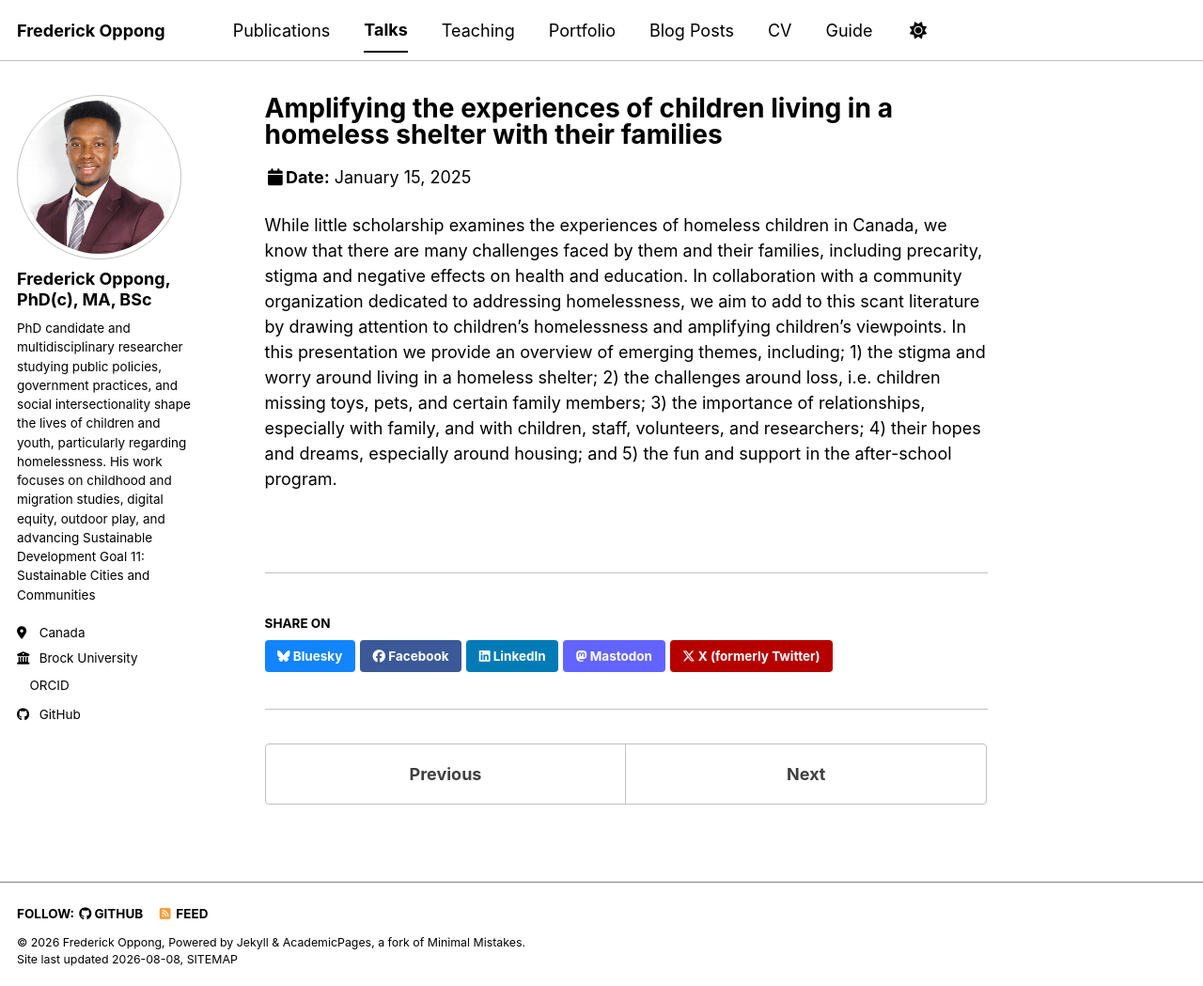
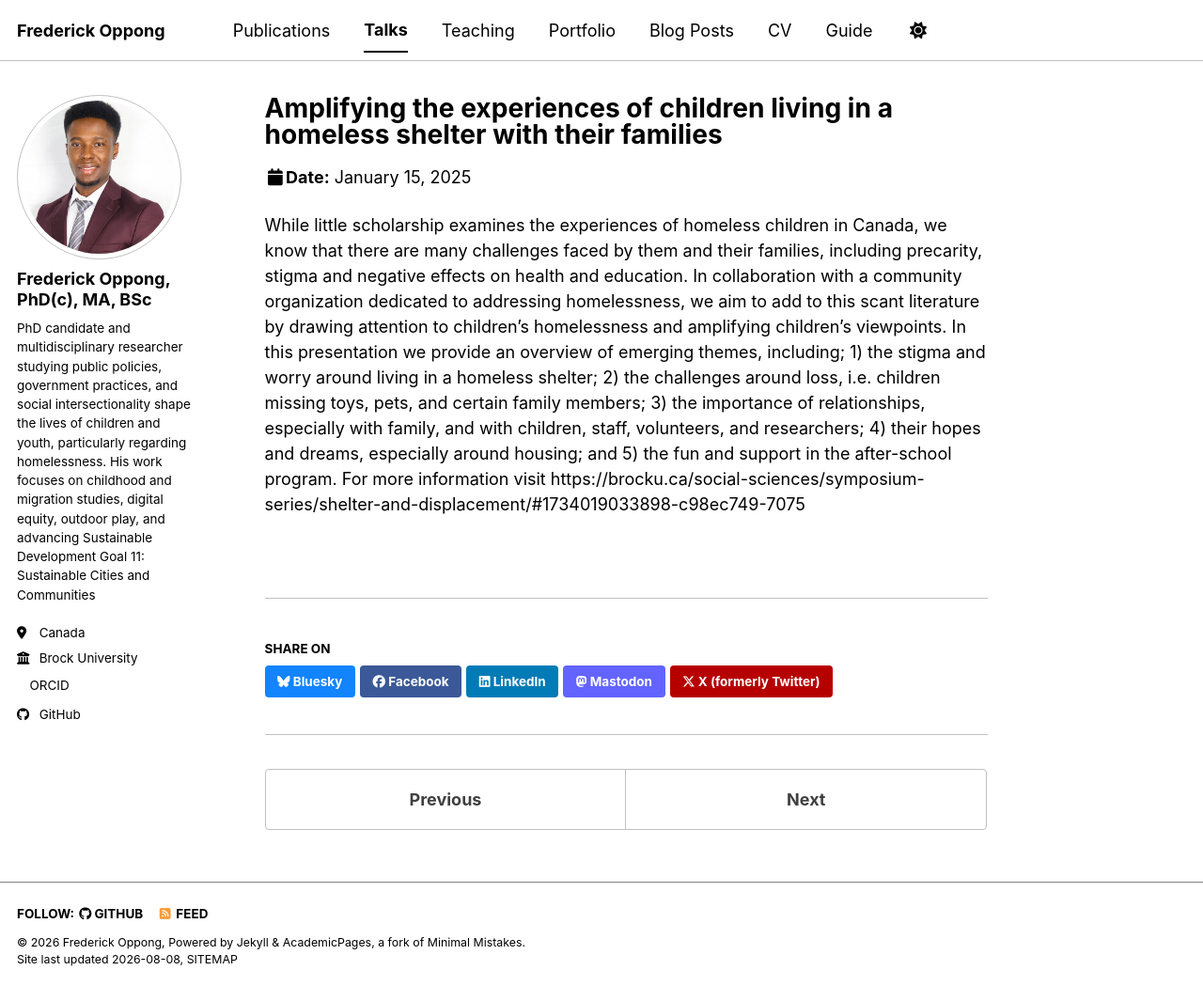
Before and after one commit to frederickoppong/frederickoppong.github.io, a Jekyll site: the page built from _talks/2014-03-01-talk-3.md, in a window 1280 px wide and 1049 px high. Shown: the whole window at 94% size. Built offline with Jekyll 4.4.1, drawn with Linux system fonts in a browser that asks for light colours; a style sheet for code colours, icons or effects is not loaded.

Commit message:
Update 2014-03-01-talk-3.md

```diff
--- a/_talks/2014-03-01-talk-3.md
+++ b/_talks/2014-03-01-talk-3.md
@@ -10,3 +10,4 @@ Authors: Raby, R., Tardif-Williams, C. Y., Alegria, E., & Oppong, F.
 ---
 
 While little scholarship examines the experiences of homeless children in Canada, we know that there are many challenges faced by them and their families, including precarity, stigma and negative effects on health and education. In collaboration with a community organization dedicated to addressing homelessness, we aim to add to this scant literature by drawing attention to children’s homelessness and amplifying children’s viewpoints. In this presentation we provide an overview of emerging themes, including; 1) the stigma and worry around living in a homeless shelter; 2) the challenges around loss, i.e. children missing toys, pets, and certain family members; 3) the importance of relationships, especially with family, and with children, staff, volunteers, and researchers; 4) their hopes and dreams, especially around housing; and 5) the fun and support in the after-school program.
+For more information visit https://brocku.ca/social-sciences/symposium-series/shelter-and-displacement/#1734019033898-c98ec749-7075
```
